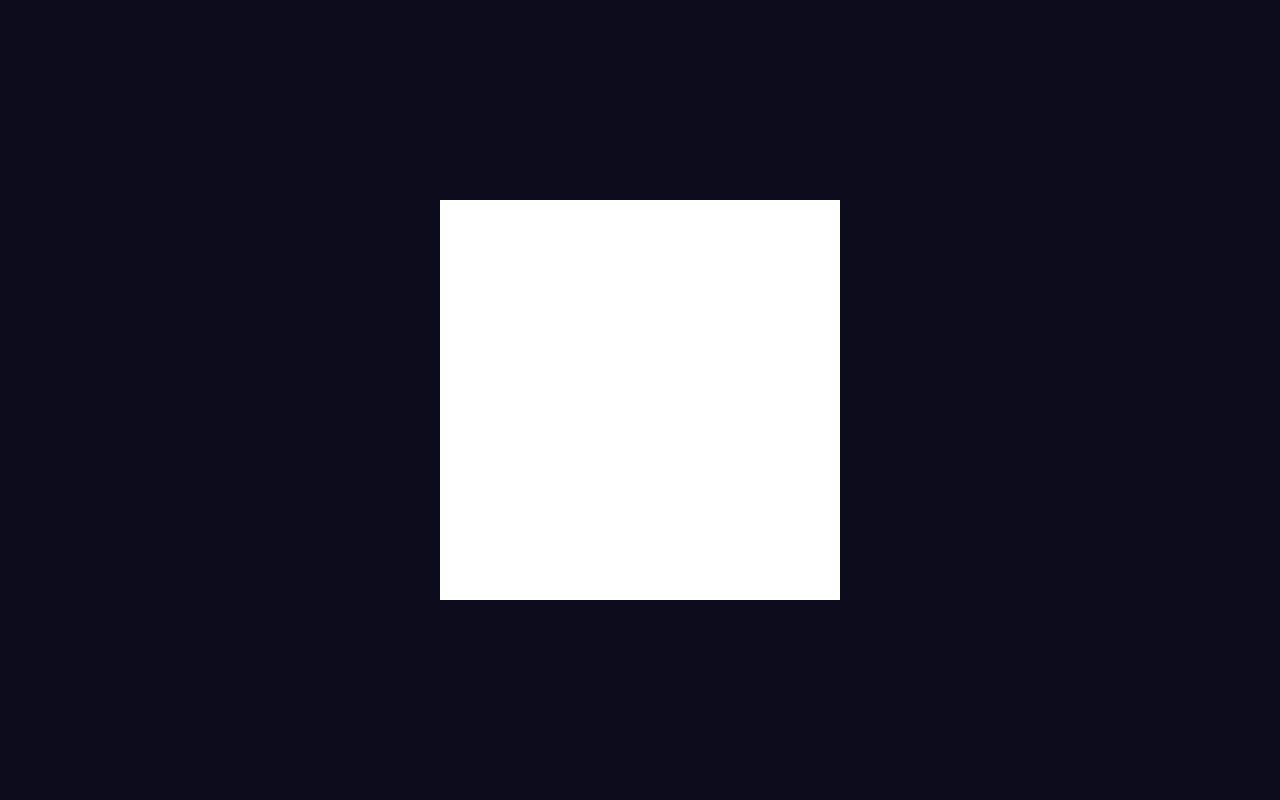
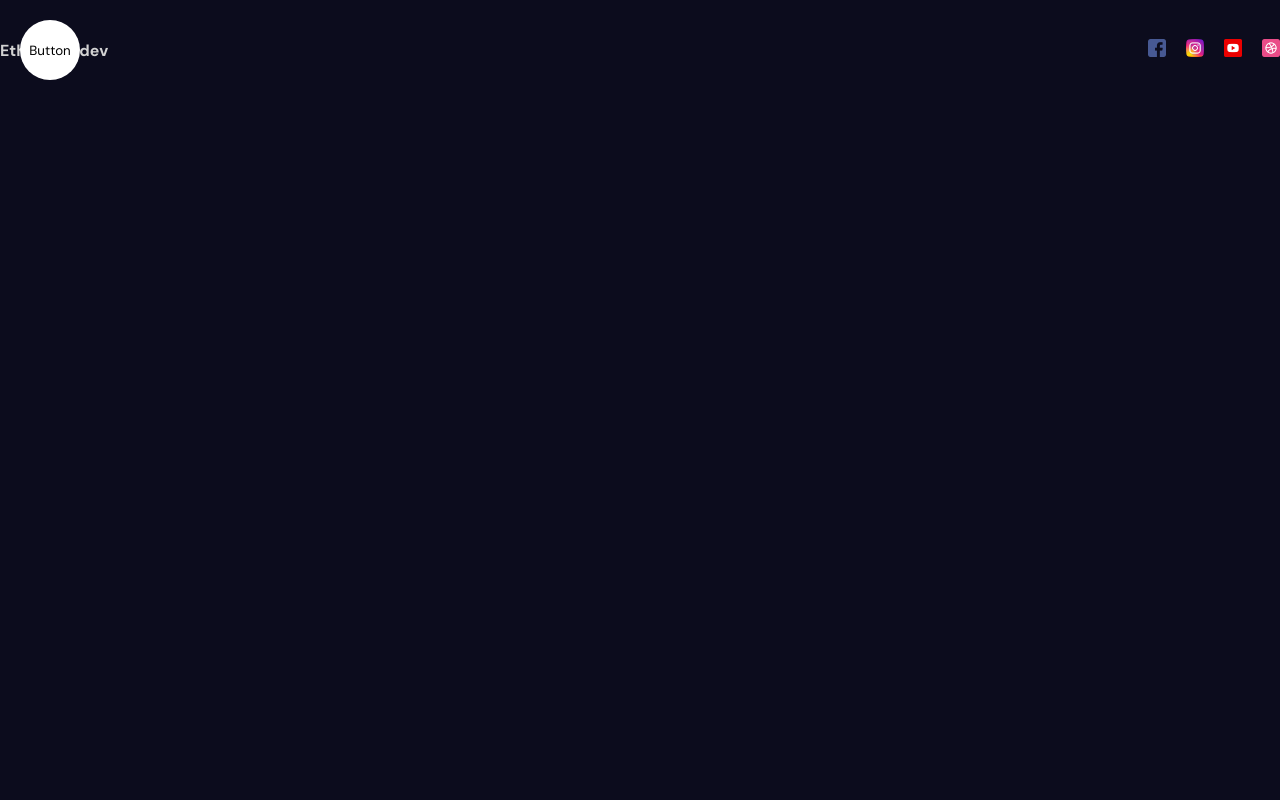
Before and after one commit to EthanYeganeh/Portfolio, a React (Vite) app: page / in a window 1280 px wide. Shown: the top 800 px of the page. Built offline with nearby package versions, Linux system fonts and the light colour scheme.

Commit message:
sidebar finished within the proper transitions

```diff
--- a/src/App.jsx
+++ b/src/App.jsx
@@ -4,7 +4,7 @@
 
 const App = () => {
   return <div>
-    {/* <section>
+    <section>
       <Navbar/>
     </section>
     <section>Parallex</section>
@@ -13,11 +13,11 @@
     <section>Portfolio1</section>
     <section>Portfolio2</section>
     <section>Portfolio3</section>
-    <section>Contact</section> */}
-    <Test />
-    <Test/>
+    <section>Contact</section>
+    {/* <Test />
+    <Test /> */}
 
-    </div>;
+  </div>;
 };
 
 export default App;
--- a/src/App.scss
+++ b/src/App.scss
@@ -23,16 +23,3 @@
     height: 100vh;
     scroll-snap-align: center;
 }
-
-.course{
-    height: 100vh;
-    display: flex;
-    align-items: center;
-    justify-content: center;
-
-    .box{
-        width: 200px;
-        height: 200px;
-        background-color: white;
-    }
-}
--- a/src/Test.jsx
+++ b/src/Test.jsx
@@ -1,11 +1,17 @@
-import {motion} from "framer-motion"
+import {motion, spring} from "framer-motion"
 
 const Test = () => {
+
+    const variants = {
+        visible: { opacity: 1 },
+        hidden: {opacity:0},
+
+    }
     return (
         <div className="course">
             <motion.div
                 className="box"
-                transition={{ duration: 2 }}
+                transition={{ duration: 2}}
                 initial={{ opacity: 0.5, scale: 0.5 }}
                 whileInView={{opacity:1, scale:2}}
 
--- a/src/components/navbar/Navbar.jsx
+++ b/src/components/navbar/Navbar.jsx
@@ -1,11 +1,17 @@
 import "./navbar.scss"
-
+import Sidebar from "../sidebar/Sidebar"
+import { motion } from "framer-motion"
 const Navbar = () => {
     return (
         <div className="navbar">
-        {/* Sidebar*/}
+            {/* Sidebar*/}
+        <Sidebar/>
         <div className="wrapper">
-            <span>Ethan the dev</span>
+                <motion.span
+                    initial={{ opacity: 0, scale: 0.5 }}
+                    animate={{ opacity: 1, scale: 1 }}
+                    transition={{ duration: 0.5 }}
+                >Ethan the dev</motion.span>
             <div className="social">
                 <a href="#"><img src="/facebook.png" alt="" /></a>
                 <a href="#"><img src="/instagram.png" alt="" /></a>
--- /dev/null
+++ b/src/components/sidebar/Sidebar.jsx
@@ -0,0 +1,37 @@
+import { useState } from "react"
+import Links from "./links/Links"
+import "./sidebar.scss"
+import ToggleButton from "./toggleButtons/ToggleButton"
+import { delay, motion, spring } from "framer-motion"
+
+const Sidebar = () => {
+    const [open, setOpen] = useState(false)
+    const variants = {
+        open: {
+            clipPath: "circle(1200px at 50px 50px)",
+            transition: {
+                type: "spring",
+                stiffness: 20,
+            }
+        },
+            closed: {
+                clipPath: "circle(30px at 50px 50px)",
+                trasition: {
+                    delay: 0.5,
+                    type: "spring",
+                    stiffness: 400,
+                    damping:40,
+                },
+        },
+    }
+    return (
+        <motion.div className="sidebar" animate={open ? "open" : "closed"}>
+            <motion.div className="bg" variants={variants}>
+                <Links/>
+            </motion.div>
+            <ToggleButton setOpen={ setOpen} />
+        </motion.div>
+    )
+}
+
+export default Sidebar
--- /dev/null
+++ b/src/components/sidebar/links/Links.jsx
@@ -0,0 +1,7 @@
+
+const Links = () => {
+    return (
+        <div className="links">Links</div>
+    )
+}
+export default Links
--- /dev/null
+++ b/src/components/sidebar/sidebar.scss
@@ -0,0 +1,45 @@
+.sidebar{
+    display: flex;
+    flex-direction: column;
+    align-items: center;
+    justify-content: center;
+    background-color: white;
+    color: black;
+
+    .bg{
+        position: fixed;
+        top: 0;
+        left: 0;
+        bottom: 0;
+        width: 400px;
+        background: white;
+
+        .links{
+            position: absolute;
+            width: 100%;
+            height: 100%;
+            display: flex;
+            flex-direction: column;
+            align-items: center;
+            justify-content: center;
+            gap: 20px;
+
+            a{
+                font-size: 40px;
+            }
+        }
+    }
+
+    button{
+        width: 50px;
+        height: 50px;
+        border-radius: 50%;
+        position: fixed;
+        top: 25px;
+        left: 25px;
+        background-color: transparent;
+        border: none;
+        cursor: pointer;
+    }
+
+}
--- /dev/null
+++ b/src/components/sidebar/toggleButtons/ToggleButton.jsx
@@ -0,0 +1,7 @@
+
+const ToggleButton = ({ setOpen}) => {
+    return (
+        <button onClick={()=>setOpen(prev=>!prev)}>Button</button>
+    )
+}
+export default ToggleButton
```
